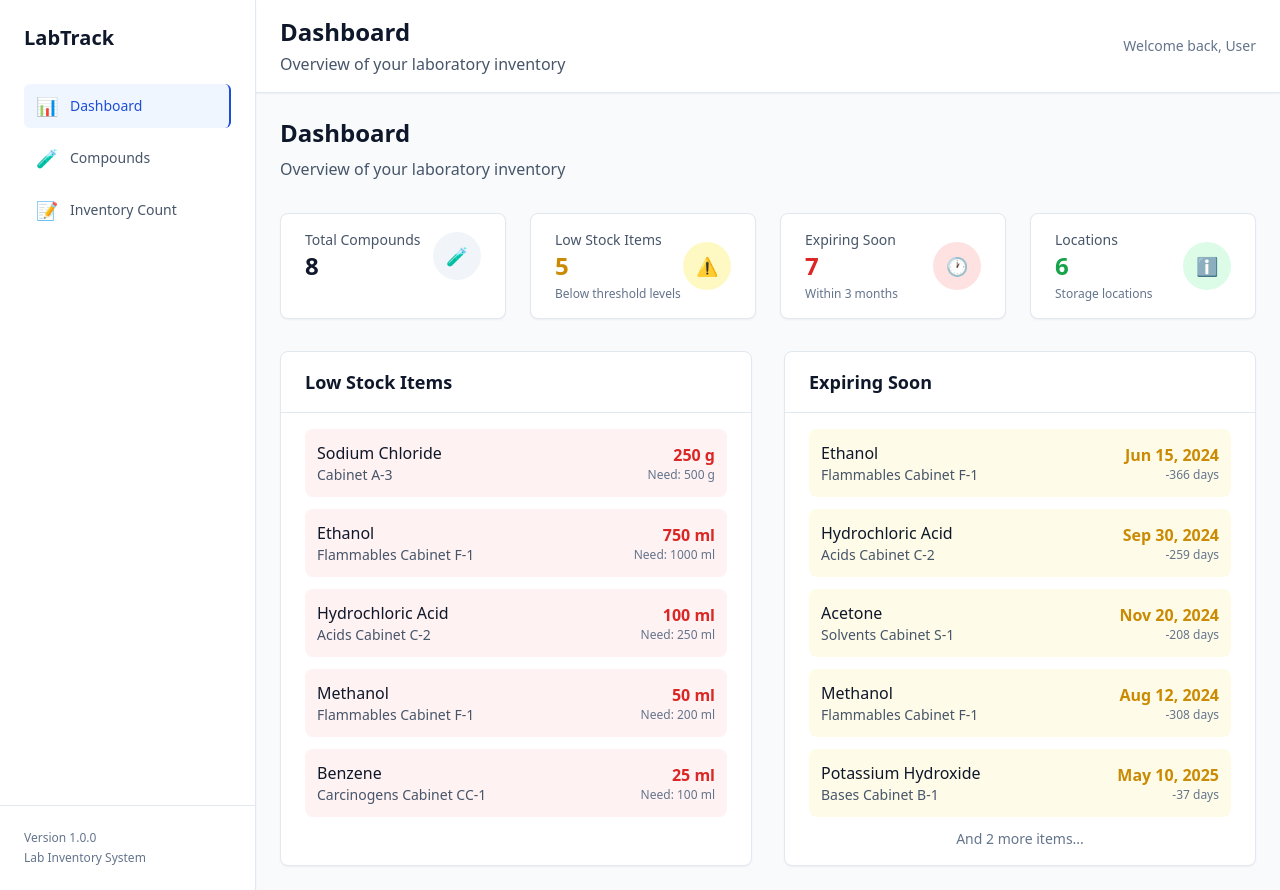
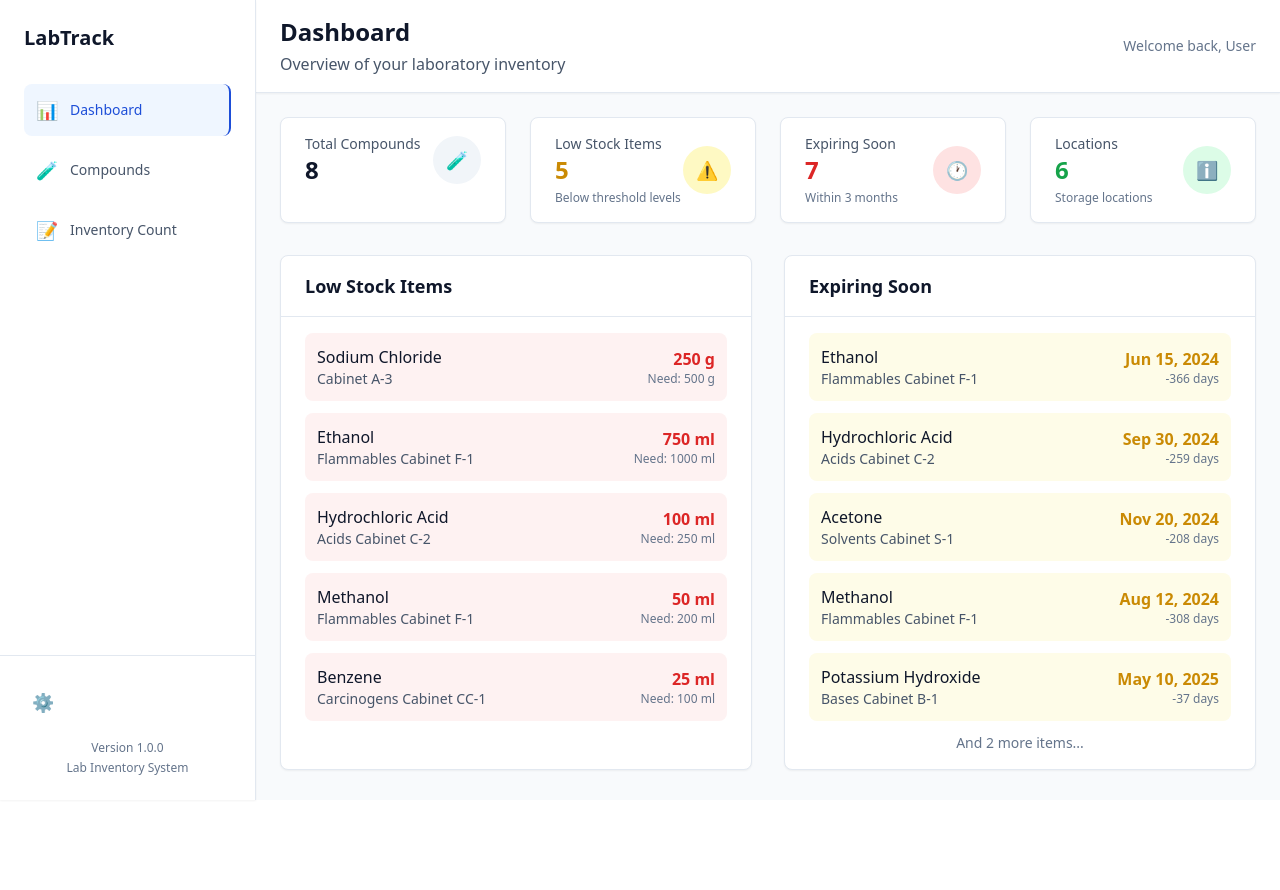
Before and after one commit to StrawberryFrappe/LabTrack, a Vue app in the folder frontend/: page / in a window 1280 px wide. After the commit the page ends 800 px from the top, so only its background shows below. Built offline with nearby package versions, Linux system fonts and the light colour scheme.

Commit message:
feat: enhance dashboard layout with settings menu and improved sidebar interactions

```diff
--- a/frontend/src/views/Dashboard.vue
+++ b/frontend/src/views/Dashboard.vue
@@ -1,37 +1,34 @@
 <template>
-  <div class="min-h-screen bg-slate-50 flex">
-    <!-- Mobile menu overlay -->
+  <div class="min-h-screen bg-slate-50 flex" @click="settingsMenuOpen = false">    <!-- Mobile menu overlay -->
     <div
       v-if="mobileMenuOpen"
       class="fixed inset-0 z-20 bg-black bg-opacity-50 lg:hidden"
-      @click="mobileMenuOpen = false"
-    ></div>
-
-    <!-- Left Sidebar -->
-    <aside :class="[
-      'fixed lg:static inset-y-0 left-0 z-30 w-64 bg-white shadow-sm border-r border-slate-200 flex-shrink-0 transform transition-transform duration-300 ease-in-out lg:transform-none',
+      @click="mobileMenuOpen = false; settingsMenuOpen = false"
+    ></div>    <!-- Left Sidebar - Fixed Position, No Scroll -->
+    <aside :class=" [
+      'fixed inset-y-0 left-0 z-30 w-64 bg-white shadow-sm border-r border-slate-200 flex-shrink-0 transform transition-transform duration-300 ease-in-out',
       mobileMenuOpen ? 'translate-x-0' : '-translate-x-full lg:translate-x-0'
-    ]">
+    ]" @click.stop>
       <div class="flex flex-col h-full">
         <div class="p-6">
-          <div class="flex items-center justify-between">
+          <div class="flex items-center justify-between mb-8">
             <h1 class="text-xl font-semibold text-slate-900">LabTrack</h1>
             <!-- Mobile close button -->
             <button
               class="lg:hidden p-1 rounded-md text-slate-400 hover:text-slate-600"
               @click="mobileMenuOpen = false"
             >
-              <span class="text-xl">✕</span>
+              <span class="text-lg">✕</span>
             </button>
           </div>
 
           <!-- Navigation Menu -->
-          <nav class="mt-8 space-y-2">
+          <nav class="space-y-2">
             <button
               v-for="view in views"
               :key="view.id"
               :class="[
-                'w-full flex items-center px-3 py-2 text-sm font-medium rounded-md transition-colors text-left',
+                'w-full flex items-center px-3 py-3 text-sm font-medium rounded-lg transition-colors text-left',
                 currentView === view.id
                   ? 'bg-blue-50 text-blue-700 border-r-2 border-blue-700'
                   : 'text-slate-600 hover:text-slate-900 hover:bg-slate-50'
@@ -41,12 +38,47 @@
               <span class="mr-3 text-lg">{{ view.icon }}</span>
               {{ view.label }}
             </button>
-          </nav>
-        </div>
+          </nav>        </div>
+          <!-- Settings Section -->
+        <div class="mt-auto p-6 border-t border-slate-200">
+          <div class="mb-4 flex items-center justify-between">
+            <!-- Settings Dropdown -->
+            <div class="relative">
+              <button
+                class="p-2 rounded-lg text-slate-600 hover:text-slate-900 hover:bg-slate-50 transition-colors"
+                @click.stop="settingsMenuOpen = !settingsMenuOpen"
+                title="Settings"
+              >
+                <span class="text-lg">⚙️</span>
+              </button>
 
-        <!-- Sidebar Footer -->
-        <div class="mt-auto p-6 border-t border-slate-200">
-          <div class="text-xs text-slate-500">
+              <!-- Settings Dropdown Menu -->
+              <div
+                v-if="settingsMenuOpen"
+                class="absolute bottom-12 left-0 w-48 bg-white rounded-lg shadow-lg border border-slate-200 py-2 z-50"
+                @click.stop
+              >
+                <button
+                  class="w-full flex items-center px-4 py-2 text-sm text-slate-700 hover:bg-slate-50 transition-colors text-left"
+                  @click="toggleTheme"
+                >
+                  <span class="mr-3 text-base">🎨</span>
+                  Theme
+                </button>
+
+                <button
+                  class="w-full flex items-center px-4 py-2 text-sm text-slate-700 hover:bg-slate-50 transition-colors text-left"
+                  @click="changeLanguage"
+                >
+                  <span class="mr-3 text-base">🌐</span>
+                  Language
+                </button>
+              </div>
+            </div>
+          </div>
+
+          <!-- Version Info -->
+          <div class="text-xs text-slate-500 text-center">
             <div>Version 1.0.0</div>
             <div class="mt-1">Lab Inventory System</div>
           </div>
@@ -55,9 +87,9 @@
     </aside>
 
     <!-- Main Content Area -->
-    <div class="flex-1 flex flex-col min-w-0 lg:ml-0">
+    <div class="flex-1 flex flex-col min-w-0 lg:ml-64">
       <!-- Top Header Bar -->
-      <header class="bg-white shadow-sm border-b border-slate-200 px-4 lg:px-6 py-4">
+      <header class="bg-white shadow-sm border-b border-slate-200 px-4 lg:px-6 py-4 sticky top-0 z-10">
         <div class="flex items-center justify-between">
           <div class="flex items-center">
             <!-- Mobile menu button -->
@@ -86,14 +118,8 @@
       </header>
 
       <!-- Main Content -->
-      <main class="flex-1 p-4 lg:p-6 overflow-auto">
-      <!-- Dashboard View -->
+      <main class="flex-1 p-4 lg:p-6 overflow-auto">      <!-- Dashboard View -->
       <div v-if="currentView === 'dashboard'" class="space-y-8">
-        <div>
-          <h2 class="text-2xl font-bold text-slate-900 mb-2">Dashboard</h2>
-          <p class="text-slate-600">Overview of your laboratory inventory</p>
-        </div>
-
         <DashboardCards />
 
         <div class="grid grid-cols-1 lg:grid-cols-2 gap-8">
@@ -157,25 +183,11 @@
             </div>
           </Card>
         </div>
-      </div>
-
-      <!-- Compounds View -->
+      </div>      <!-- Compounds View -->
       <div v-else-if="currentView === 'compounds'" class="space-y-8">
-        <div>
-          <h2 class="text-2xl font-bold text-slate-900 mb-2">Chemical Compounds</h2>
-          <p class="text-slate-600">Manage your laboratory chemical inventory</p>
-        </div>
-
         <CompoundList />
-      </div>
-
-      <!-- Inventory Count View -->
+      </div>      <!-- Inventory Count View -->
       <div v-else-if="currentView === 'inventory-count'" class="space-y-8">
-        <div>
-          <h2 class="text-2xl font-bold text-slate-900 mb-2">Inventory Count</h2>
-          <p class="text-slate-600">Scan and count your laboratory inventory</p>
-        </div>
-
         <div class="grid grid-cols-1 lg:grid-cols-2 gap-8">
           <InventoryScanner />
 
@@ -262,6 +274,7 @@ import { useInventoryCount } from '@/composables/useInventoryCount'
 // Navigation
 const currentView = ref('dashboard')
 const mobileMenuOpen = ref(false)
+const settingsMenuOpen = ref(false)
 const views = [
   {
     id: 'dashboard',
@@ -348,4 +361,18 @@ const handleCompleteSession = (session) => {
   // TODO: Implement session completion
   console.log('Complete session:', session)
 }
+
+const toggleTheme = () => {
+  // TODO: Implement theme switching functionality
+  // This should toggle between light and dark themes
+  settingsMenuOpen.value = false
+  console.log('Toggle theme')
+}
+
+const changeLanguage = () => {
+  // TODO: Implement language switching functionality
+  // This should show a dropdown/modal with available languages
+  settingsMenuOpen.value = false
+  console.log('Change language')
+}
 </script>
```
